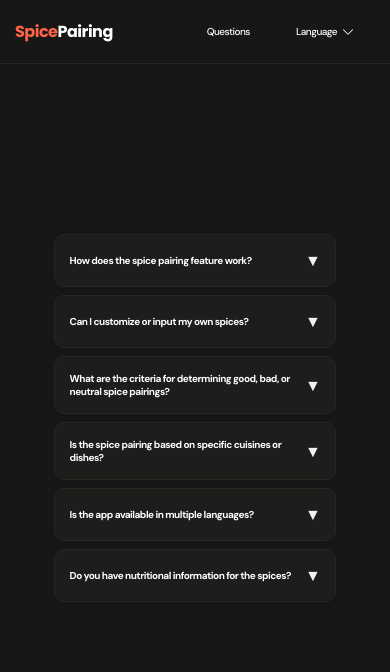
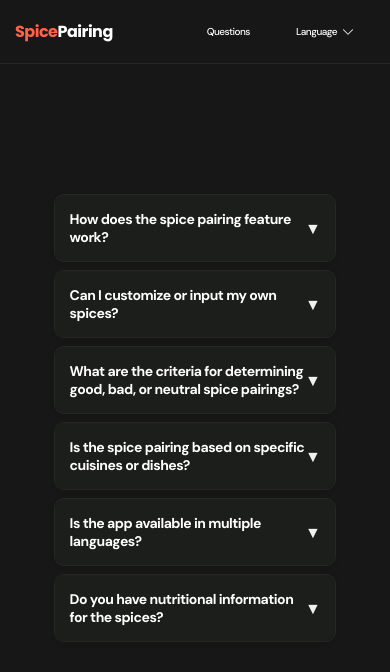
Before and after one commit to SergiyMilienko/spice-pairing-application, a React (Create React App) app: page /questions in a window 390 px wide. Shown: the top 672 px of the page. Built offline with nearby package versions, Linux system fonts and the light colour scheme.

Commit message:
accordion font size fix

```diff
--- a/src/components/AccordionItem/style.css
+++ b/src/components/AccordionItem/style.css
@@ -34,10 +34,10 @@
 
 @media (max-width: 768px) {
     .accordion-header h2 {
-      font-size: 10px;
+      font-size: 14px;
     }
 
     .accordion-content {
-        font-size: 7px;
+        font-size: 11px;
     }
   }
```
